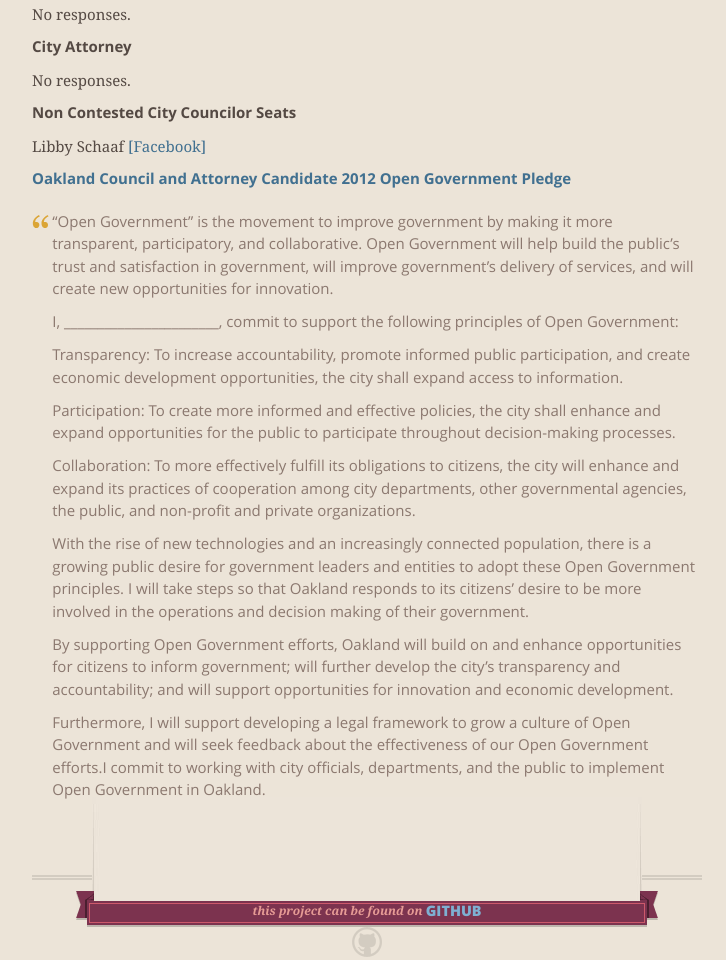
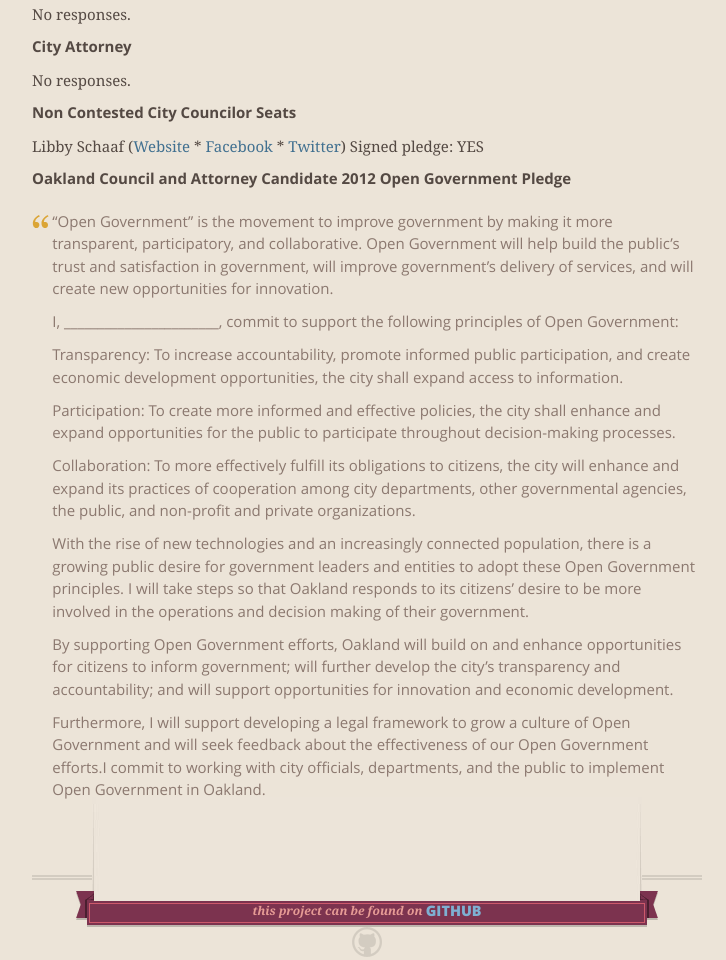
Before and after one commit to openoakland/oaklandcandidates, a plain HTML site: page index.html in a window 1280 px wide. Shown: the part 1489-2449 px from the top of the page, without its empty margins (273-999 px from the left). Drawn offline with nearby package versions, Linux system fonts and the light colour scheme.

Commit message:
Update index.html
new fuller format w status on libby

```diff
--- a/index.html
+++ b/index.html
@@ -102,7 +102,9 @@ Please urge your candidates to respond.
 <p>No responses.</p>
 <p></p>
 <h3>Non Contested City Councilor Seats</h3>
-<p>Libby Schaaf <a href="https://www.facebook.com/pages/Libby-Schaaf-for-Oakland-City-Council/297953162283">[Facebook]</p>
+<p>Libby Schaaf
+(<a href="http://libbyforoakland.com/">Website</a> * <a href="https://www.facebook.com/pages/Libby-Schaaf-for-Oakland-City-Council/297953162283">Facebook</a> * <a href="http://twitter.com/libbyschaaf">Twitter</a>)
+Signed pledge: YES</p>
 <p></p>
 <h2 id="pledge">Oakland
 Council and Attorney Candidate 2012 Open Government Pledge</h2>
```
